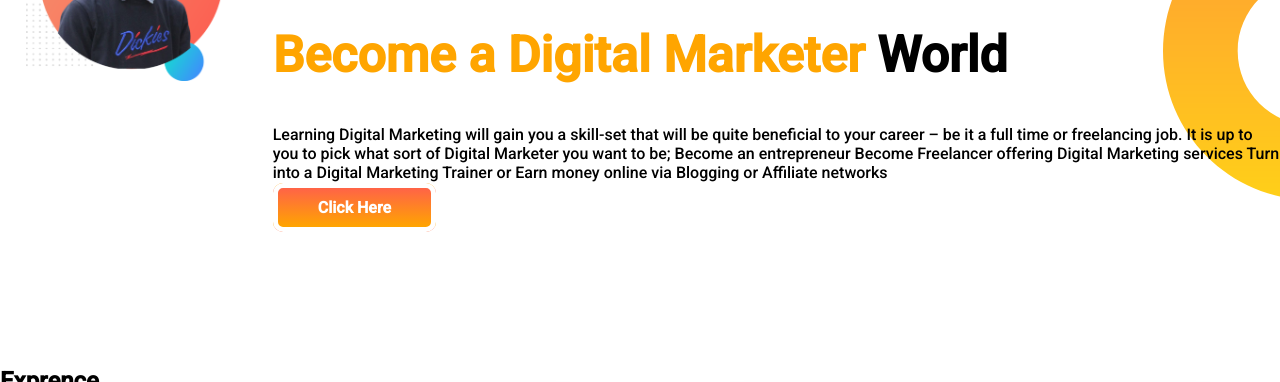
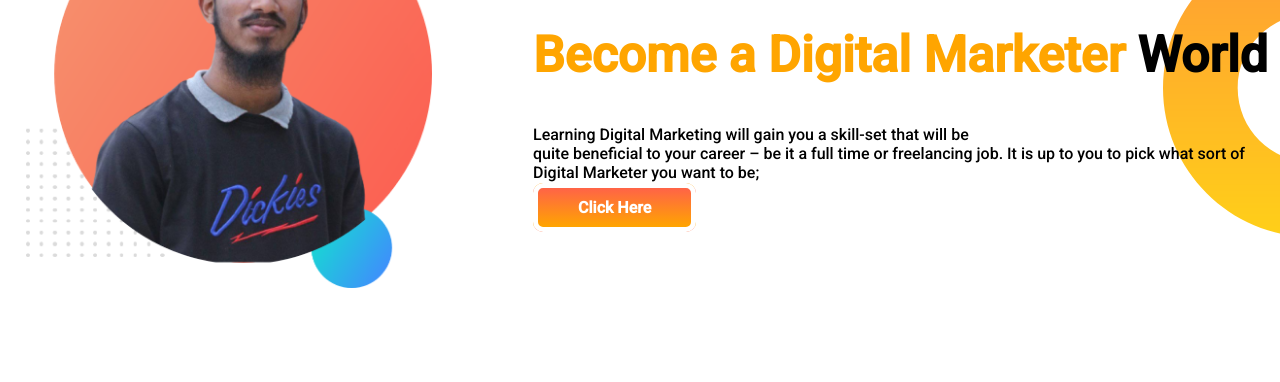
Before and after one commit to applecse/developer-portfolio, a plain HTML site: page index.html in a window 1280 px wide. Shown: the part 757-1139 px from the top of the page. Drawn offline with Linux system fonts and the light colour scheme.

Commit message:
added new text

```diff
--- a/index.html
+++ b/index.html
@@ -6,6 +6,7 @@
     <meta http-equiv="X-UA-Compatible" content="IE=edge">
     <meta name="viewport" content="width=device-width, initial-scale=1.0">
     <title>Digital Marketer</title>
+    <link rel="shortcut icon" href="images/me/my-bg2.png" type="image/x-icon">
     <link rel="stylesheet" href="style.css">
     <link rel="preconnect" href="https://fonts.googleapis.com">
     <link rel="preconnect" href="https://fonts.gstatic.com" crossorigin>
@@ -18,13 +19,14 @@
             <h1>Welcome To</h1>
             <h1><span class="orange-color">Shawon Mahmud </span> World</h1>
             <h3>Build Climber and Train Stopper</h3>
-            <p>Learning Digital Marketing will gain you a skill-set that will be quite beneficial to your career – be it
-                a full time or freelancing job. It is up to you to pick what sort of Digital Marketer you want to be;
+            <p>Learning Digital Marketing will gain you a skill-set that will be quite beneficial to your career
+                – be it a full time or freelancing job. It is up to you to pick what sort of Digital Marketer you
+                want to be;
 
                 Become an entrepreneur
                 Become Freelancer offering Digital Marketing services
                 Turn into a Digital Marketing Trainer
-                or Earn money online via Blogging or Affiliate networks!</p>
+                or Earn money online via Blogging or Affiliate networks</p>
             <a class="link-button" target="_blank" href="https://www.facebook.com/alimahmudshaown">Click Me Facebook</a>
         </div>
         <div class="half-width">
@@ -38,13 +40,10 @@
         <div>
             <h1>Dream Big</h1>
             <h1><span class="orange-color">Become a Digital Marketer </span> World</h1>
-            <p>Learning Digital Marketing will gain you a skill-set that will be quite beneficial to your career – be it
-                a full time or freelancing job. It is up to you to pick what sort of Digital Marketer you want to be;
-
-                Become an entrepreneur
-                Become Freelancer offering Digital Marketing services
-                Turn into a Digital Marketing Trainer
-                or Earn money online via Blogging or Affiliate networks</p>
+            <p> Learning Digital Marketing will gain you a skill-set that will be <br> quite beneficial to your career –
+                be
+                it a full time or freelancing job. It is up to you to pick what sort of Digital Marketer you want to be;
+            </p>
             <a class="link-button" href="https://www.facebook.com/alimahmudshaown">Click Here</a>
         </div>
     </section>
--- a/style.css
+++ b/style.css
@@ -46,6 +46,7 @@ h1 {
     background-image: url(images/dream-bg.png);
     background-repeat: no-repeat;
     background-position: right;
+
 }
 
 .experience-item {
```
Also changed, not shown: images/me/my-bg2.png (added).
